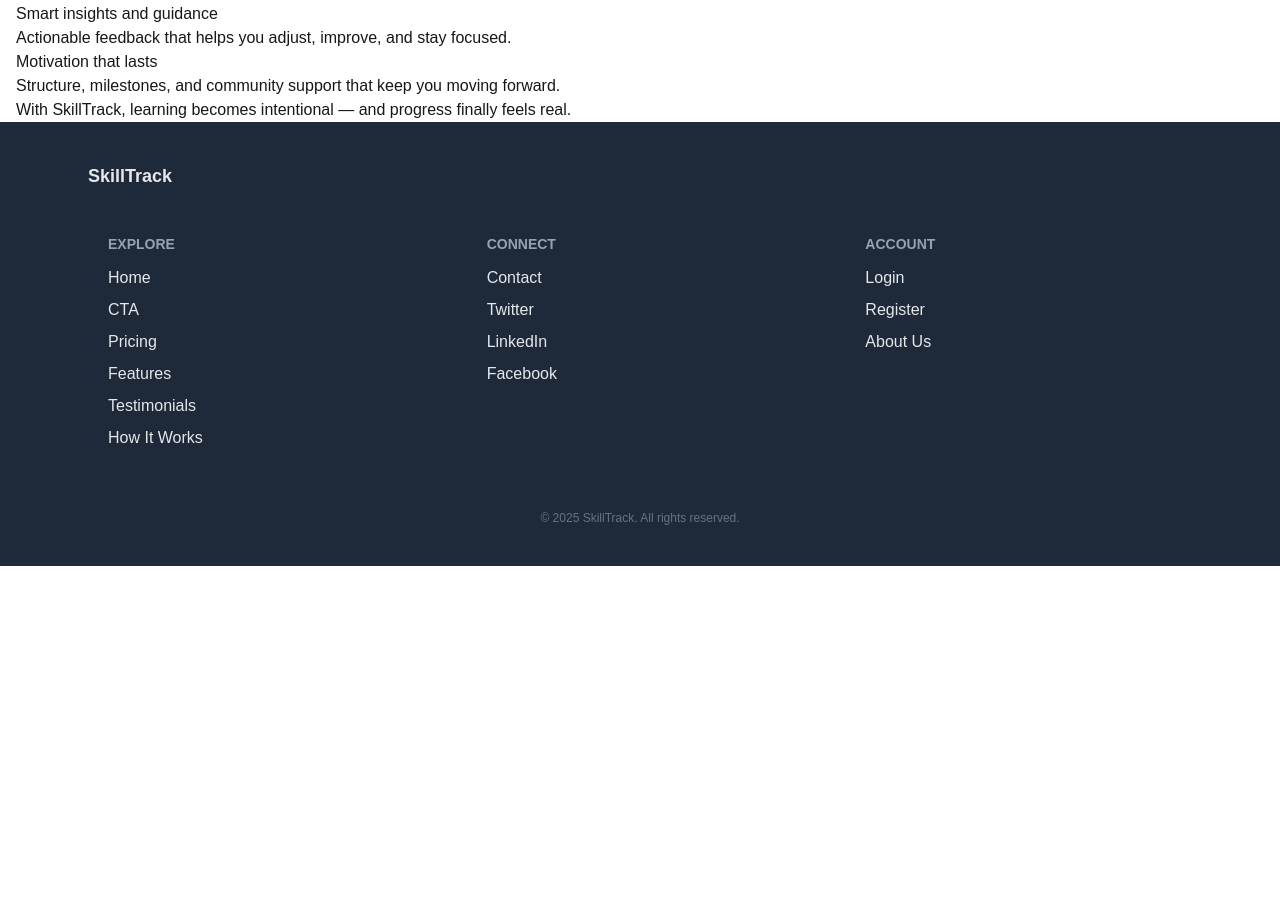
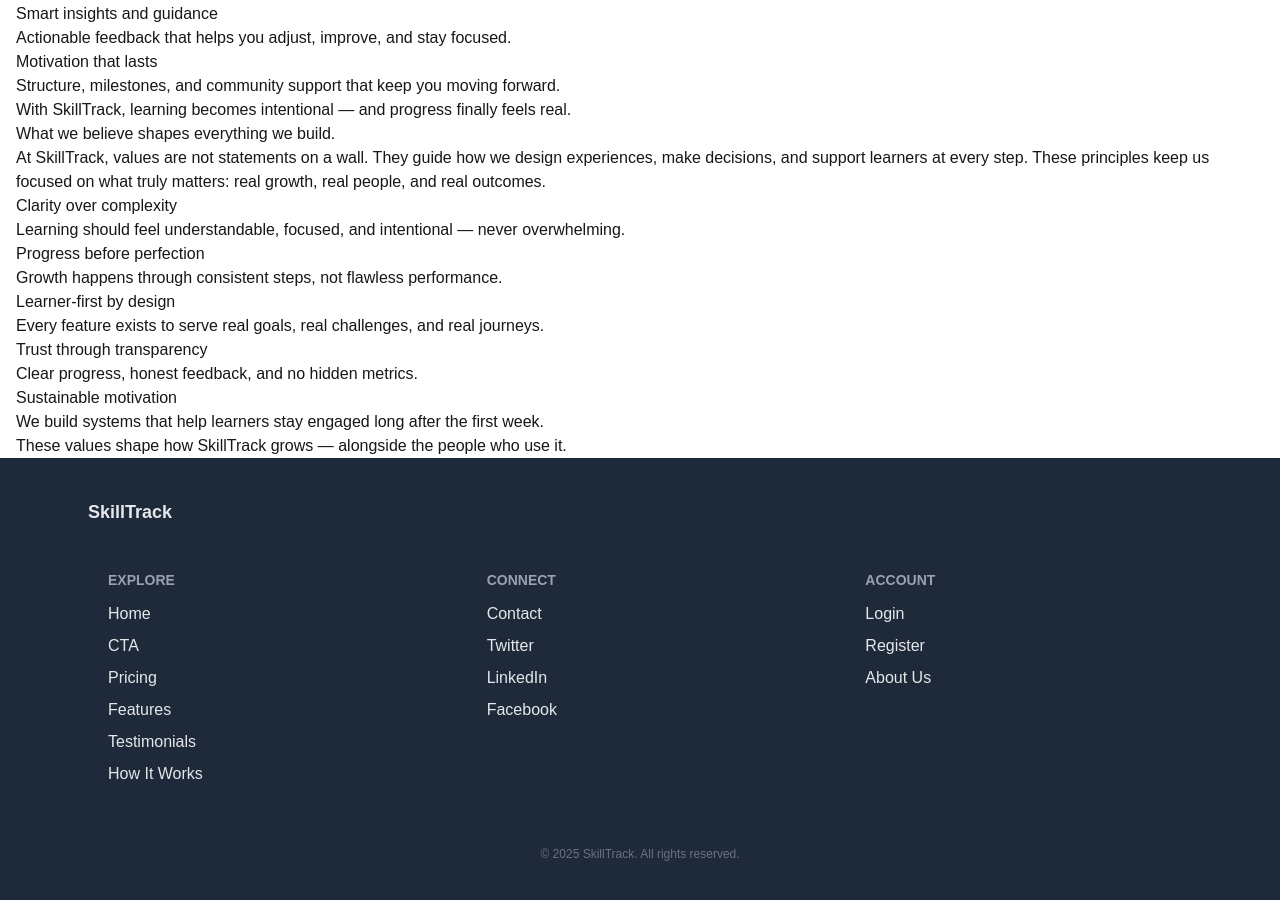
Before and after one commit to Neda0o0/skill-career-tracker, a Next.js app in the folder frontend/: page /about in a window 1280 px wide. Shown: the part 1525-2425 px from the top of the page. Before the commit the page ends 2091 px from the top, so only its background shows below. Built offline with nearby package versions, Linux system fonts and the light colour scheme.

Commit message:
Add AboutValues part of about page

```diff
--- /dev/null
+++ b/frontend/src/app/about/_components/AboutValues.jsx
@@ -0,0 +1,67 @@
+const AboutValues = () => {
+  const coreValues = [
+    {
+      id: 1,
+      label: "Clarity over complexity",
+      description:
+        "Learning should feel understandable, focused, and intentional — never overwhelming.",
+    },
+    {
+      id: 2,
+      label: "Progress before perfection",
+      description:
+        "Growth happens through consistent steps, not flawless performance.",
+    },
+    {
+      id: 3,
+      label: "Learner-first by design",
+      description:
+        "Every feature exists to serve real goals, real challenges, and real journeys.",
+    },
+    {
+      id: 4,
+      label: "Trust through transparency",
+      description: "Clear progress, honest feedback, and no hidden metrics.",
+    },
+    {
+      id: 5,
+      label: "Sustainable motivation",
+      description:
+        "We build systems that help learners stay engaged long after the first week.",
+    },
+  ];
+  return (
+    <section>
+      <div>
+        {/* Headline (Belief) */}
+        <h1>What we believe shapes everything we build.</h1>
+
+        {/* Values Context (Why Values Matter) */}
+        <p>
+          At SkillTrack, values are not statements on a wall. They guide how we
+          design experiences, make decisions, and support learners at every
+          step. These principles keep us focused on what truly matters: real
+          growth, real people, and real outcomes.
+        </p>
+
+        {/* Core Values (Scannable) */}
+        <ul>
+          {coreValues.map(({ id, label, description }) => (
+            <li key={id}>
+              <h2>{label}</h2>
+              <p>{description}</p>
+            </li>
+          ))}
+        </ul>
+
+        {/* Closing Statement (Identity) */}
+        <p>
+          These values shape how SkillTrack grows — alongside the people who use
+          it.
+        </p>
+      </div>
+    </section>
+  );
+};
+
+export default AboutValues;
--- a/frontend/src/app/about/page.jsx
+++ b/frontend/src/app/about/page.jsx
@@ -3,6 +3,7 @@ import Header from "@/components/layout/Header/Header";
 import AboutHero from "@/app/about/_components/AboutHero";
 import AboutProblem from "@/app/about/_components/AboutProblem";
 import AboutSolution from "@/app/about/_components/AboutSolution";
+import AboutValues from "@/app/about/_components/AboutValues";
 
 const AboutUs = () => {
   return (
@@ -12,8 +13,8 @@ const AboutUs = () => {
         <AboutHero />
         <AboutProblem />
         <AboutSolution />
+        <AboutValues />
         {/*
-          <AboutValues />
           <AboutMission />
           <AboutTrust />
           <AboutCTA /> */}
```
